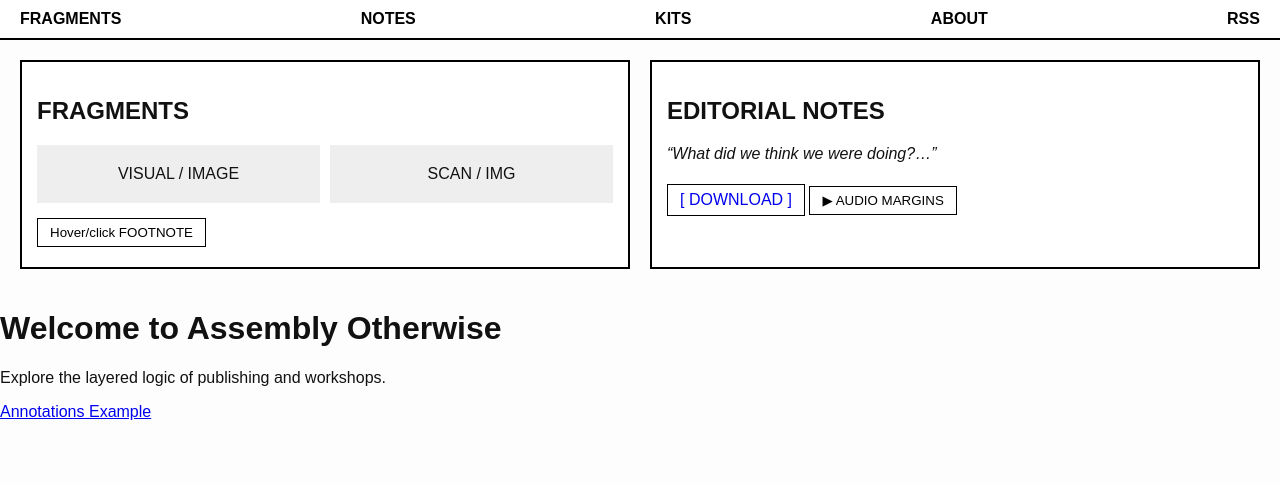
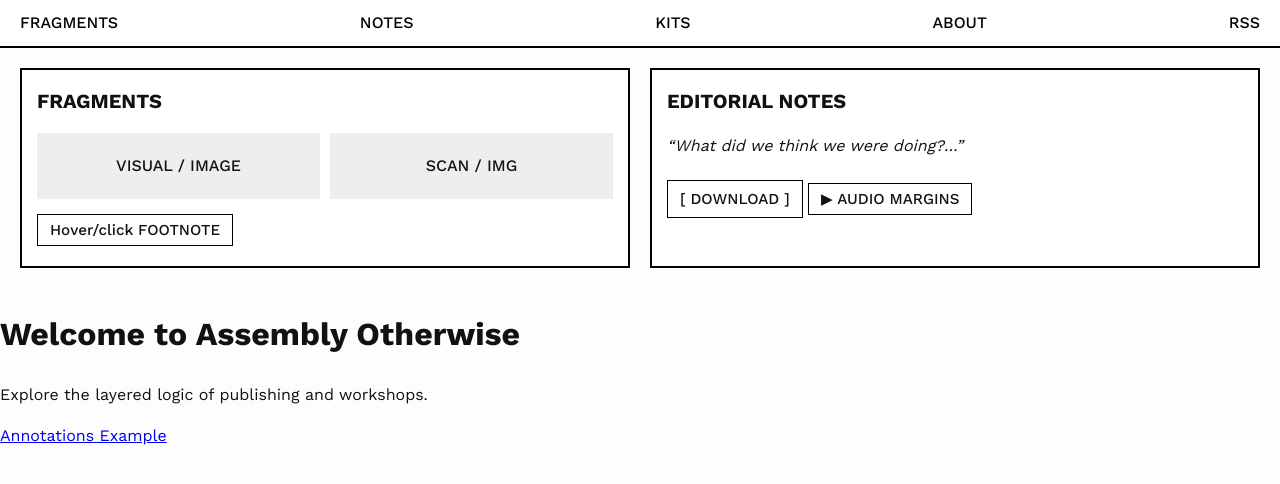
Before and after one commit to textpw/assembly-otherwise, a Jekyll site: the page built from index.md, in a window 1280 px wide. Shown: the top 484 px of the page. Built offline with Jekyll 4.4.1, drawn with Linux system fonts in a browser that asks for light colours.

Commit message:
Update styles.css

```diff
--- a/assets/css/styles.css
+++ b/assets/css/styles.css
@@ -1,11 +1,22 @@
+/* Import Work Sans font */
+@import url('https://fonts.googleapis.com/css2?family=Work+Sans:wght@400;500;700&display=swap');
+
+/* Global font and base styles */
 body {
-  font-family: sans-serif;
+  font-family: 'Work Sans', sans-serif;
+  font-weight: 400;
   background: #fdfdfd;
   margin: 0;
   padding: 0;
   color: #111;
+  line-height: 1.6;
 }
 
+* {
+  box-sizing: border-box;
+}
+
+/* Header Navigation */
 .site-header {
   background: #fff;
   padding: 10px 20px;
@@ -15,15 +26,18 @@ body {
 .main-nav {
   display: flex;
   justify-content: space-between;
+  flex-wrap: wrap;
   gap: 15px;
 }
 
 .main-nav a {
   text-decoration: none;
   color: #000;
-  font-weight: bold;
+  font-weight: 500;
+  font-size: 1rem;
 }
 
+/* Page Layout */
 .layout {
   display: grid;
   grid-template-columns: repeat(auto-fit, minmax(300px, 1fr));
@@ -31,12 +45,25 @@ body {
   padding: 20px;
 }
 
+/* Section Box */
 .block {
   background: #fff;
   border: 2px solid #000;
   padding: 15px;
 }
 
+h2 {
+  margin-top: 0;
+  font-size: 1.25rem;
+  font-weight: 700;
+}
+
+p, li {
+  font-weight: 400;
+  font-size: 1rem;
+}
+
+/* Images in Fragments Section */
 .image-set {
   display: flex;
   gap: 10px;
@@ -48,25 +75,59 @@ body {
   padding: 20px;
   flex: 1;
   text-align: center;
+  font-weight: 500;
 }
 
+/* Buttons and Links */
 .button, button {
   display: inline-block;
   background: none;
   border: 1px solid #000;
   padding: 6px 12px;
+  font-family: 'Work Sans', sans-serif;
+  font-size: 0.95rem;
+  font-weight: 500;
   text-decoration: none;
   cursor: pointer;
   margin: 5px 0;
+  color: #111;
 }
 
+.button:hover, button:hover {
+  background-color: #f0f0f0;
+}
+
+/* Footnote reveal */
 .footnote {
   margin-top: 10px;
   padding: 10px;
   background: #f0f0f0;
   border: 1px dotted #888;
+  font-size: 0.9rem;
+  font-weight: 400;
 }
 
 .hidden {
   display: none;
 }
+
+/* List styling */
+ul {
+  padding-left: 1.2rem;
+}
+
+ul li {
+  margin-bottom: 5px;
+}
+
+/* Responsive tweaks */
+@media (max-width: 600px) {
+  .main-nav {
+    flex-direction: column;
+    align-items: flex-start;
+  }
+
+  .image-set {
+    flex-direction: column;
+  }
+}
```
